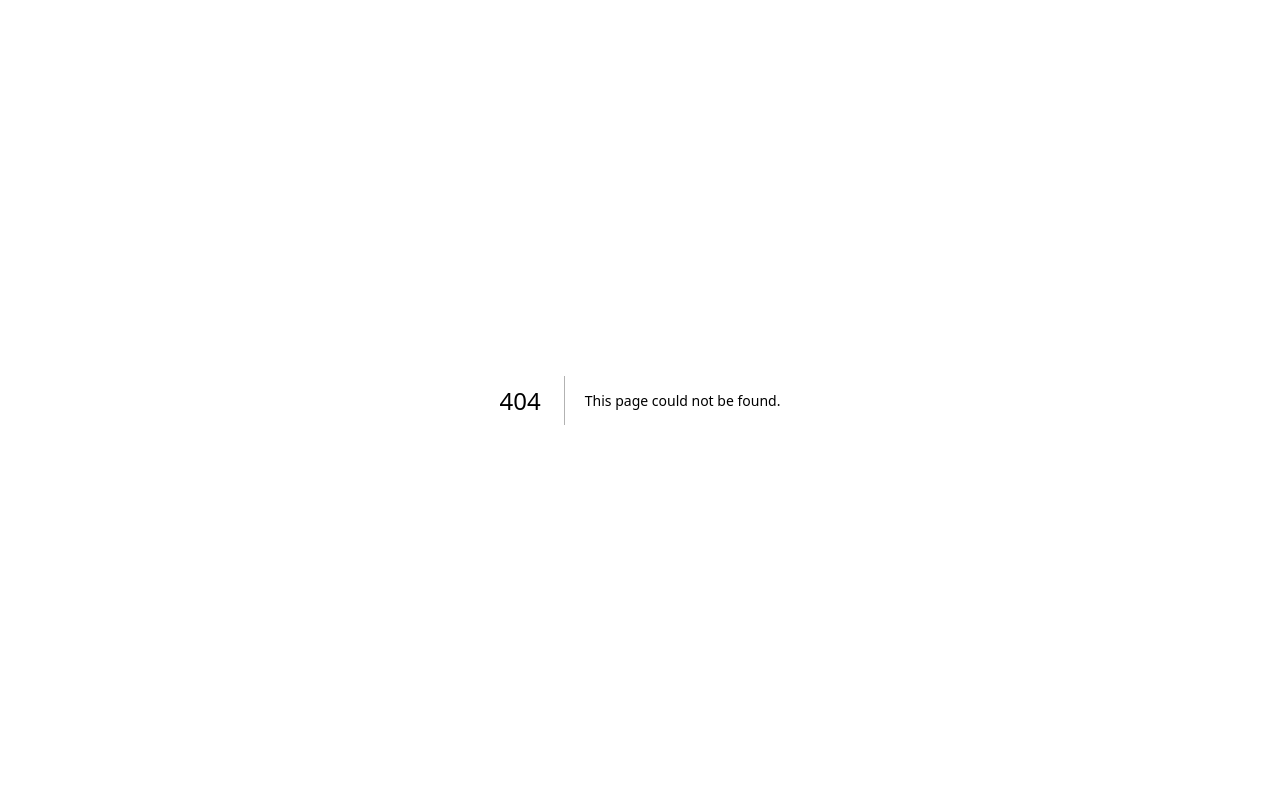
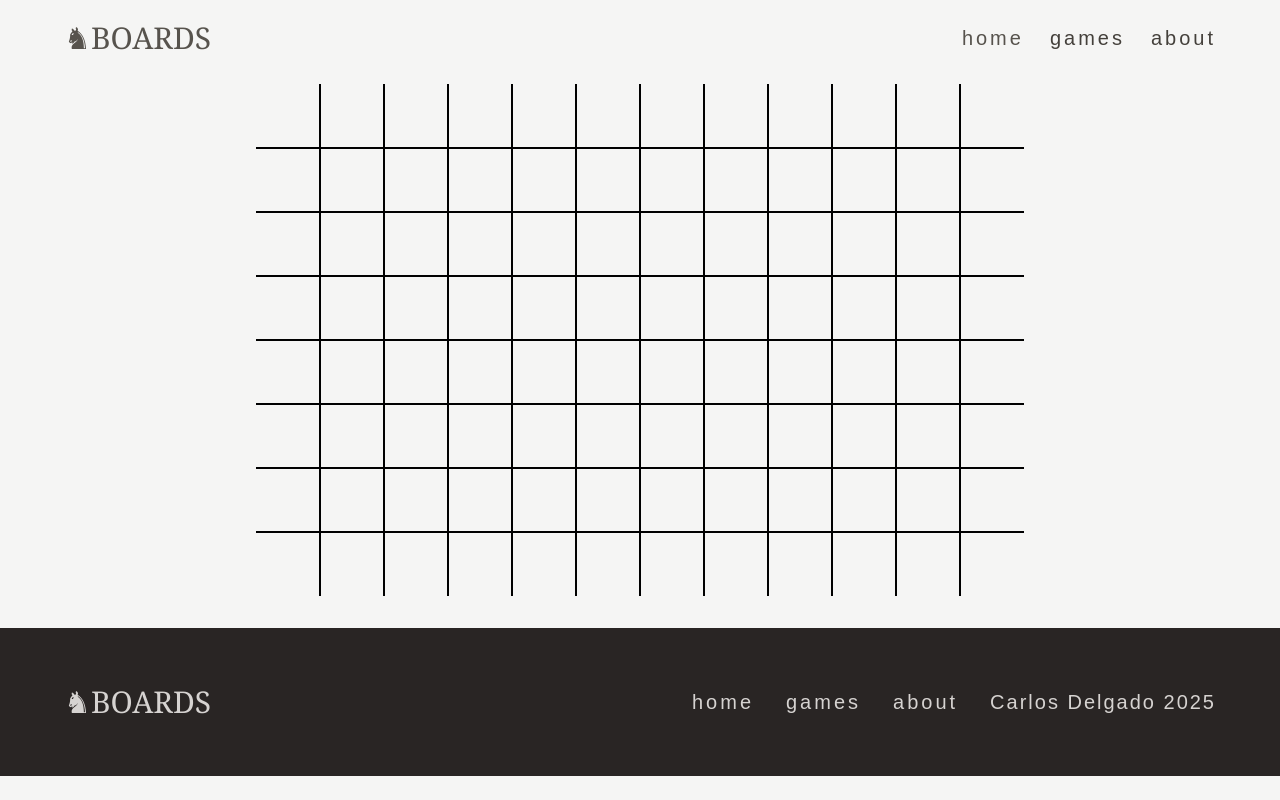
Before and after one commit to delgadociteriowa/boards-mint, a Next.js app: page /chess in a window 1280 px wide. Before the commit this address had no page. Built offline with nearby package versions, Linux system fonts and the light colour scheme.

Commit message:
feat: Grid base.

```diff
--- /dev/null
+++ b/src/app/chess/page.tsx
@@ -0,0 +1,14 @@
+import Header from "@/components/Header";
+import Footer from "@/components/Footer";
+import Octoboard from "@/components/Octoboard";
+
+const Chess = () => {
+  return (
+    <>
+      <Header/>
+      <Octoboard/>
+      <Footer/>
+    </>
+  );
+}
+export default Chess;
--- /dev/null
+++ b/src/components/Header.tsx
@@ -0,0 +1,9 @@
+import Navigation from "./Navigation";
+
+const Header = () => (
+  <header>
+    <Navigation/>
+  </header>
+);
+
+export default Header;
--- /dev/null
+++ b/src/components/Octoboard.tsx
@@ -0,0 +1,34 @@
+
+'use client';
+import React, { useState, useEffect } from 'react';
+
+type BoardPiece = {
+  id: string;
+} | null;
+type BoardGridType = BoardPiece[][];
+
+const Octoboard = () => {
+  const [chessGrid, setChessGrid] = useState(() => {
+  const letters = ['a','b','c','d','e','f','g','h'];
+  const grid: BoardGridType = Array(12).fill(null).map((_, rowIndex) =>
+    Array(8).fill(null).map((_, colIndex) => {
+      return { id: `s${letters[colIndex]}-${rowIndex + 1}` };
+    })
+  );
+  return grid;
+  });
+  // add grid ids
+  return (
+    <main className="w-[100%] md:w-[80%] my-0 mx-auto">
+      <div className="grid w-[90%] rounded-2xl board-areas overflow-hidden mt-2 mb-8 mx-auto landscape:w-[75%]">
+      {chessGrid.map((row, rowIndex) => (
+        row.map((cellContent, colIndex) => (
+          <div key={`${cellContent?.id}`} className={`${cellContent?.id} aspect-square min-w-6 min-h-6 flex items-center justify-center outline-1`}></div>
+        ))
+      ))}
+      </div>
+    </main>
+  );
+};
+
+export default Octoboard;
```
